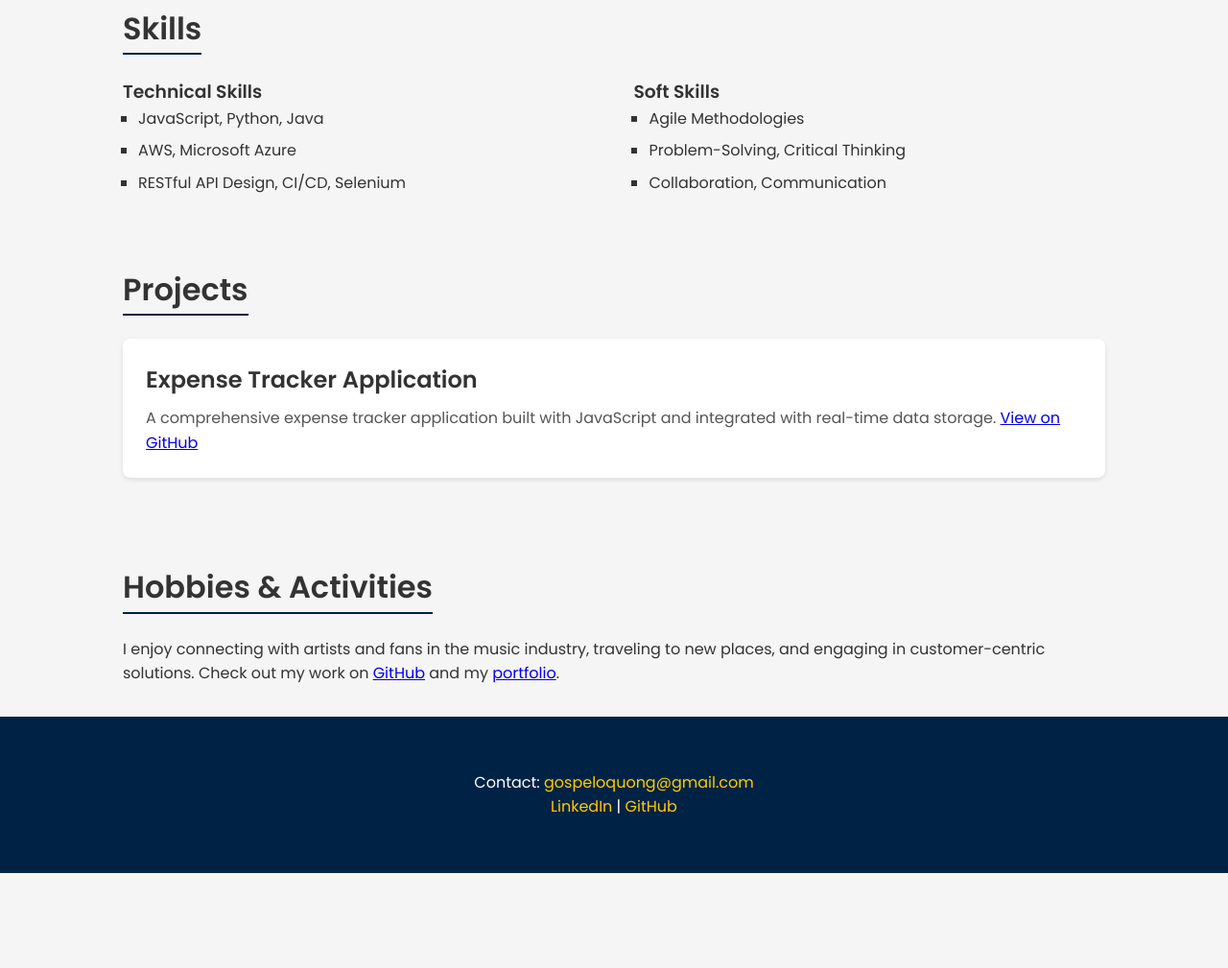
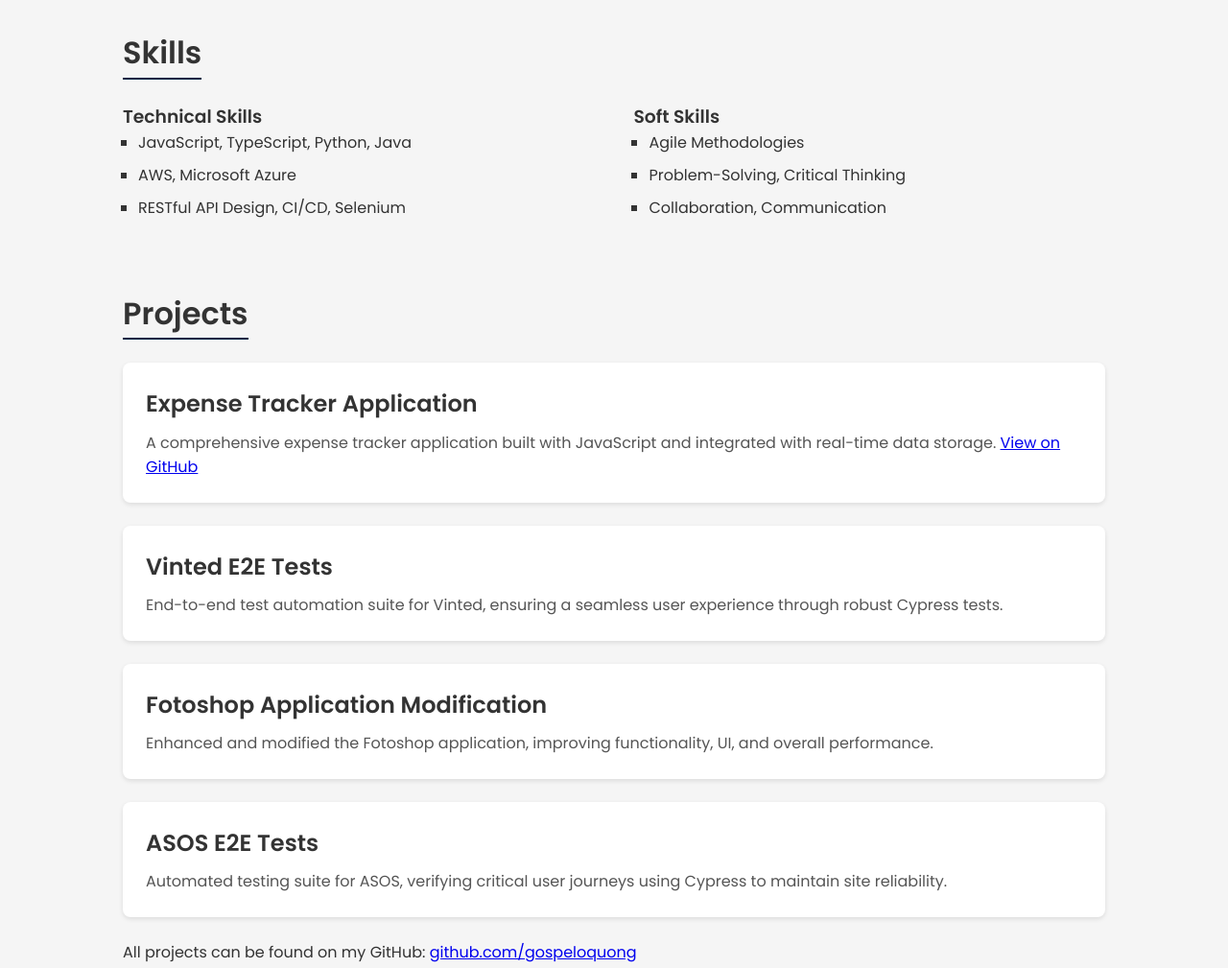
Before and after one commit to gospeloquong/gospeloquong.github.io, a plain HTML site: page index.html in a window 1280 px wide. Shown: the part 1540-2549 px from the top of the page at 96% size. Before the commit the page ends 2450 px from the top, so only its background shows below. Drawn offline with Linux system fonts and the light colour scheme.

Commit message:
Update index.html

```diff
--- a/index.html
+++ b/index.html
@@ -32,7 +32,7 @@
         <h2>Experience</h2>
         <div class="card">
             <h3>Bark.com, London, UK <span>(June 2024 - Present)</span></h3>
-            <p>Designed, developed, and deployed cloud-based platforms with a user base of 3 million daily active users, increasing user engagement by 35% through accessible next-gen technologies.</p>
+            <p>Developed and executed automated test frameworks for cloud-based platforms with 3 million daily active users, ensuring high reliability and performance. Improved test coverage by 30% and reduced critical bugs by 60%, enhancing user experience and engagement by 35%.</p>
         </div>
         <div class="card">
             <h3>Bark.com, London, UK <span>(Nov 2023 - Present)</span></h3>
@@ -55,7 +55,7 @@ software updates across the CX team.</p>
             <div class="skill-group">
                 <h3>Technical Skills</h3>
                 <ul>
-                    <li>JavaScript, Python, Java</li>
+                    <li>JavaScript, TypeScript, Python, Java</li>
                     <li>AWS, Microsoft Azure</li>
                     <li>RESTful API Design, CI/CD, Selenium</li>
                 </ul>
@@ -73,11 +73,31 @@ software updates across the CX team.</p>
 
    <section id="projects" class="container">
     <h2>Projects</h2>
+
     <div class="card">
         <h3>Expense Tracker Application</h3>
-            <p>A comprehensive expense tracker application built with JavaScript and integrated with real-time data storage. <a href="https://github.com/gospeloquong/final-year-project" target="_blank">View on GitHub</a></p>
+        <p>A comprehensive expense tracker application built with JavaScript and integrated with real-time data storage.
+        <a href="https://github.com/gospeloquong/final-year-project" target="_blank">View on GitHub</a></p>
     </div>
+
+    <div class="card">
+        <h3>Vinted E2E Tests</h3>
+        <p>End-to-end test automation suite for Vinted, ensuring a seamless user experience through robust Cypress tests.</p>
+    </div>
+
+    <div class="card">
+        <h3>Fotoshop Application Modification</h3>
+        <p>Enhanced and modified the Fotoshop application, improving functionality, UI, and overall performance.</p>
+    </div>
+
+    <div class="card">
+        <h3>ASOS E2E Tests</h3>
+        <p>Automated testing suite for ASOS, verifying critical user journeys using Cypress to maintain site reliability.</p>
+    </div>
+
+    <p>All projects can be found on my GitHub: <a href="https://github.com/gospeloquong" target="_blank">github.com/gospeloquong</a></p>
 </section>
+
 
     <section id="hobbies" class="container">
         <h2>Hobbies & Activities</h2>
```
Lines whose indentation alone changed are shown as unchanged.
